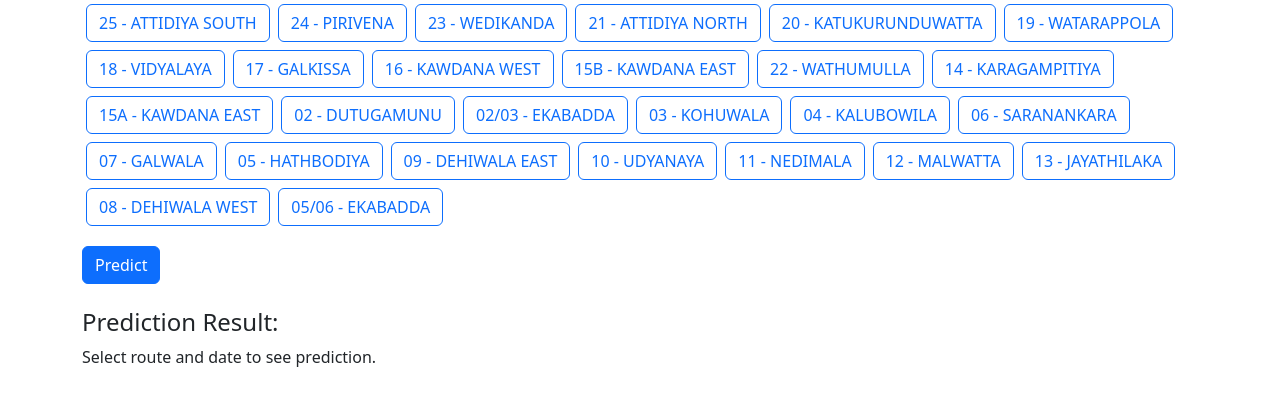
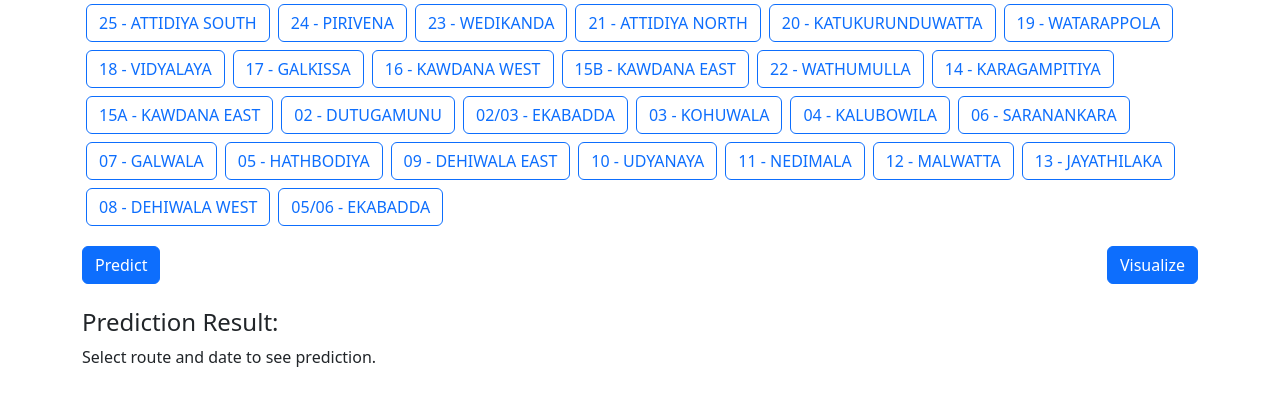
Before and after one commit to ChirathSetunge/DSGP_3_Waste_Management_System, a Flask app: page /household/sow-prediction_ui in a window 1280 px wide. Shown: the part 400-800 px from the top of the page. Run offline with Flask 3, Linux system fonts and the light colour scheme; parts of the project's set-up code (start-up, migrations or seed data) failed here and were passed over.

Commit message:
complete the sow_predict.html

```diff
--- a/HouseHold_Waste_Prediction_Chirath/templates/sow_predict.html
+++ b/HouseHold_Waste_Prediction_Chirath/templates/sow_predict.html
@@ -64,7 +64,10 @@
     </div>
 
     <!-- Submit Button -->
-    <button class="btn btn-primary" id="predictBtn">Predict</button>
+    <div class="d-flex justify-content-between mb-3">
+      <button class="btn btn-primary" id="predictBtn">Predict</button>
+      <button class="btn btn-primary" id="visualizeBtn">Visualize</button>
+    </div>
 
     <!-- Prediction Result -->
     <div class="mt-4">
```
